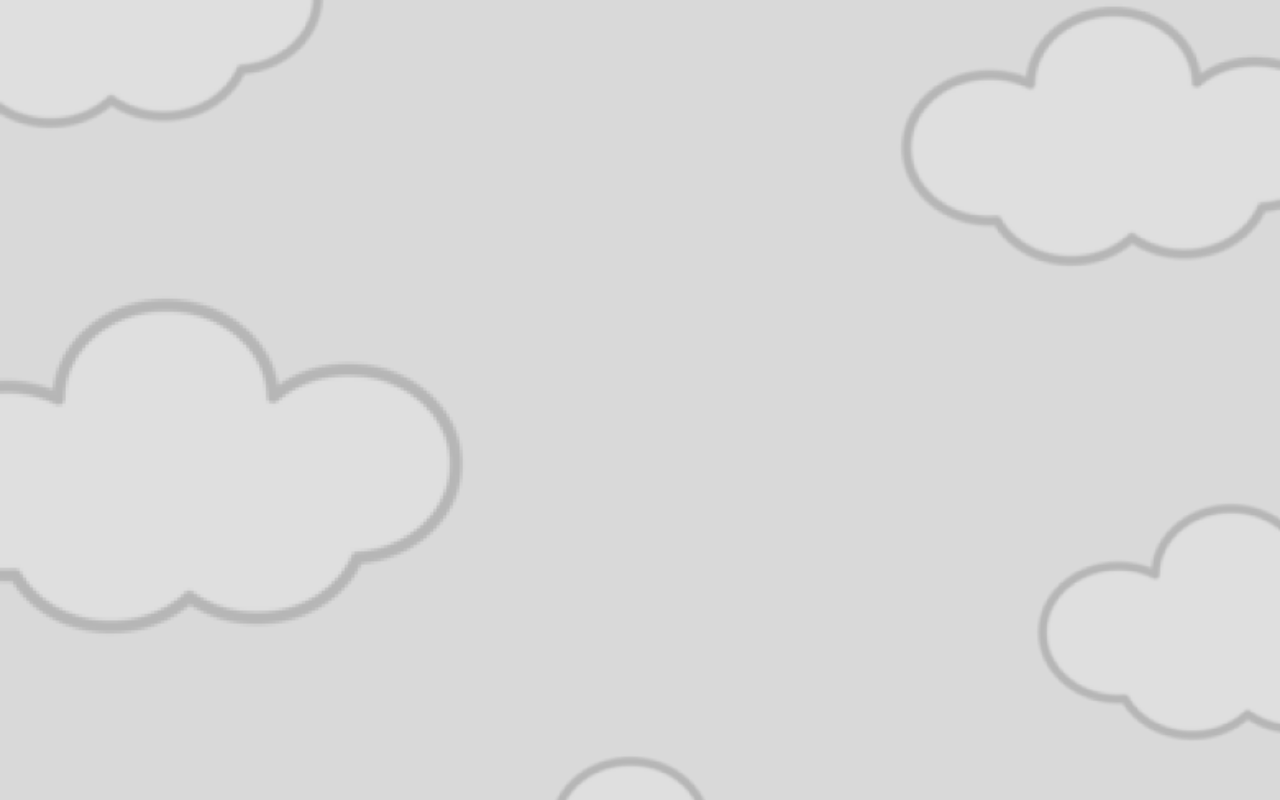
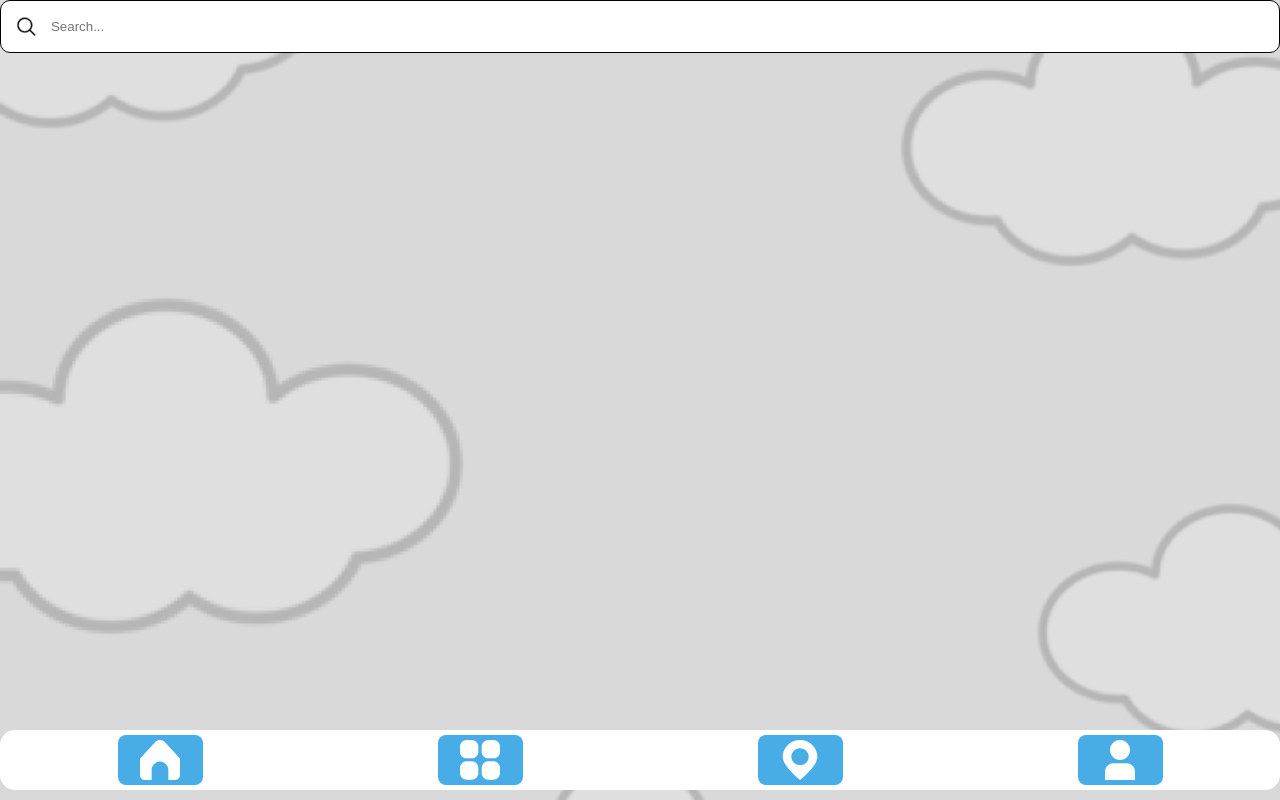
Before and after one commit to RenoMuijsenberg/S4-Toy-Box, a React (Create React App) app: page / in a window 1280 px wide. Before the commit this address had no page. Built offline with nearby package versions, Linux system fonts and the light colour scheme.

Commit message:
Changed default page

```diff
--- a/src/App.tsx
+++ b/src/App.tsx
@@ -13,7 +13,7 @@
         <>
             <BrowserRouter>
                 <Routes>
-                    <Route path="home" element={<Home/>}/>
+                    <Route path="" element={<Home/>}/>
                     <Route path="map" element={<Map/>}/>
                 </Routes>
             </BrowserRouter>
```
